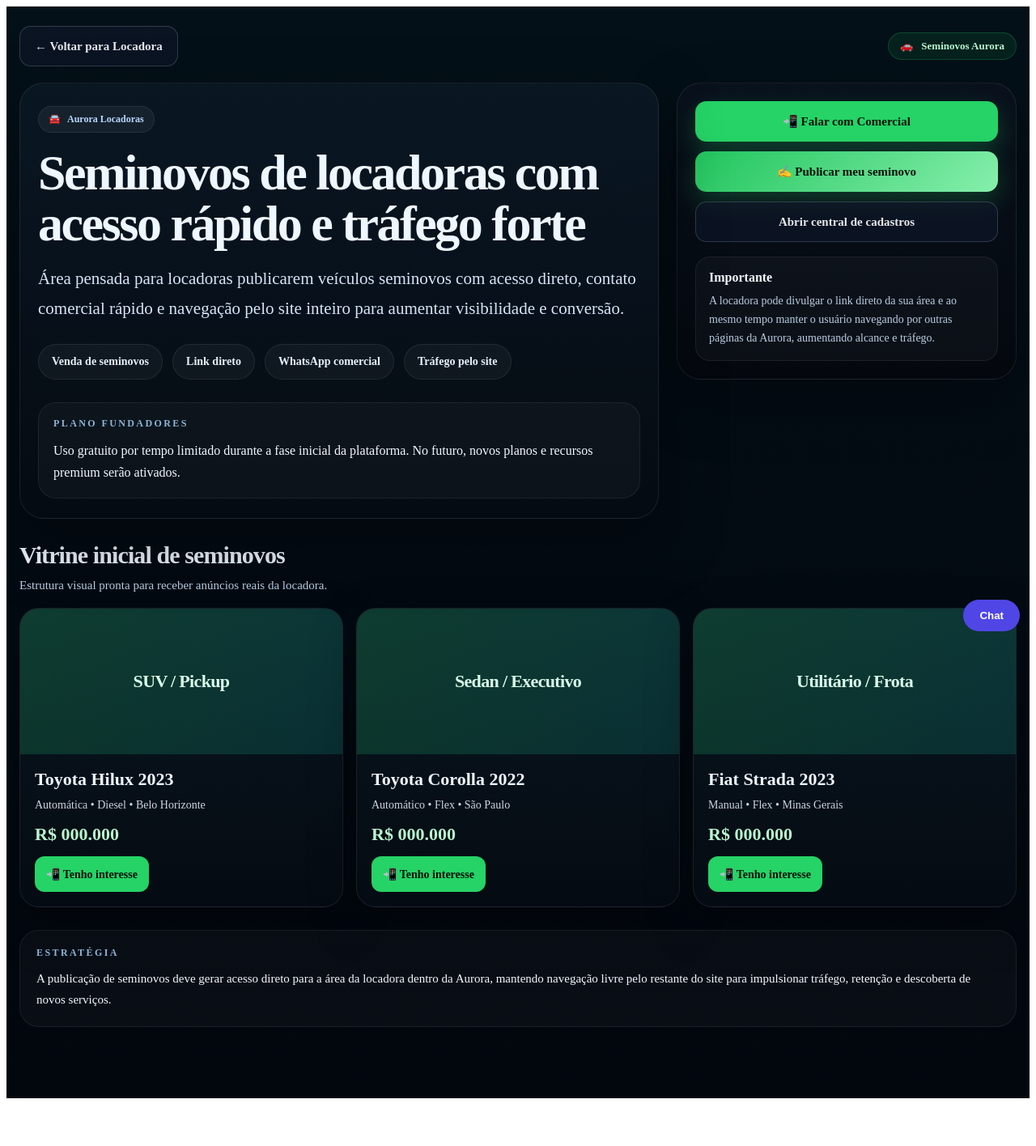
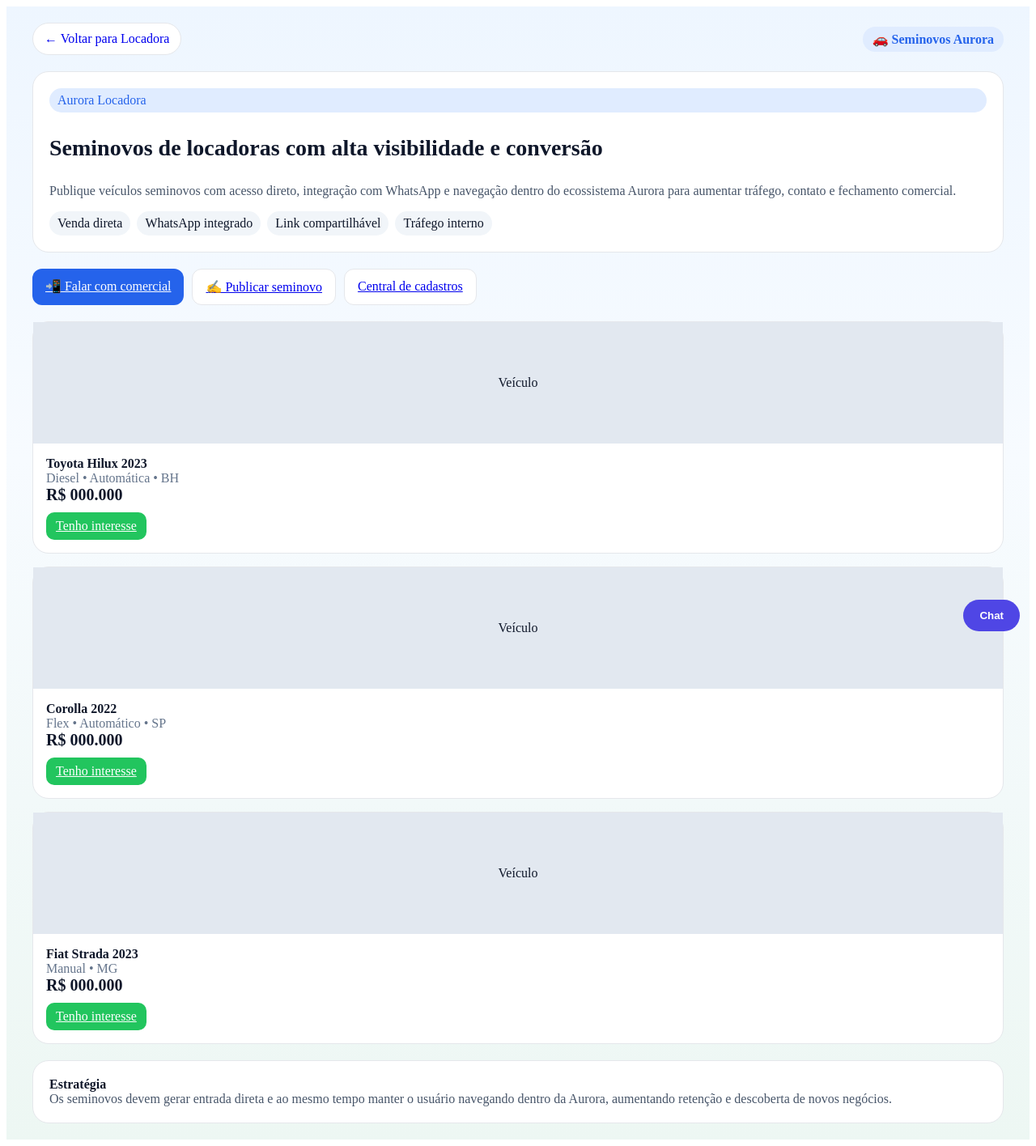
Before and after one commit to ricardogrupoexecutivo1-cpu/ricardo-ia-oficial, a Next.js app: page /locadora/seminovos in a window 1280 px wide. Shown: the whole page at 81% size. Before the commit the page ends 1365 px from the top, so only its background shows below. Built offline with nearby package versions, Linux system fonts and the light colour scheme.

Commit message:
seminovos no padrao claro aurora

```diff
--- a/app/locadora/seminovos/page.tsx
+++ b/app/locadora/seminovos/page.tsx
@@ -4,497 +4,261 @@ import Link from "next/link";
 
 export default function LocadoraSeminovosPage() {
   return (
-    <main
-      style={{
-        minHeight: "100vh",
-        background:
-          "radial-gradient(circle at top, rgba(34,197,94,0.14), transparent 0%, transparent 28%), radial-gradient(circle at right top, rgba(20,184,166,0.12), transparent 0%, transparent 22%), linear-gradient(180deg, #041018 0%, #02060d 100%)",
-        color: "#eef6ff",
-        overflowX: "hidden",
-      }}
-    >
-      <section
-        style={{
-          maxWidth: 1240,
-          margin: "0 auto",
-          padding: "24px 16px 88px",
-        }}
-      >
-        <div
-          style={{
-            display: "flex",
-            flexWrap: "wrap",
-            alignItems: "center",
-            justifyContent: "space-between",
-            gap: 12,
-            marginBottom: 20,
-          }}
-        >
-          <Link href="/locadora" style={secondaryButton}>
+    <main style={mainStyle}>
+      <section style={container}>
+        {/* HEADER */}
+        <header style={header}>
+          <Link href="/locadora" style={navBtn}>
             ← Voltar para Locadora
           </Link>
 
-          <div
-            style={{
-              display: "inline-flex",
-              alignItems: "center",
-              gap: 10,
-              padding: "8px 14px",
-              borderRadius: 999,
-              background: "rgba(34,197,94,0.10)",
-              border: "1px solid rgba(34,197,94,0.24)",
-              color: "#b9f7cf",
-              fontWeight: 800,
-              fontSize: 13,
-            }}
-          >
-            <span aria-hidden="true">🚗</span>
-            <span>Seminovos Aurora</span>
+          <div style={badge}>
+            🚗 Seminovos Aurora
           </div>
-        </div>
+        </header>
 
-        <div
-          className="aurora-seminovos-grid"
-          style={{
-            display: "grid",
-            gridTemplateColumns: "minmax(0, 1fr) minmax(320px, 420px)",
-            gap: 22,
-          }}
-        >
-          <article style={heroCard}>
-            <div
-              style={{
-                display: "inline-flex",
-                alignItems: "center",
-                gap: 8,
-                padding: "8px 12px",
-                borderRadius: 999,
-                background: "rgba(255,255,255,0.05)",
-                border: "1px solid rgba(255,255,255,0.07)",
-                color: "#b8d7ff",
-                fontWeight: 800,
-                fontSize: 12,
-                marginBottom: 18,
-              }}
-            >
-              <span aria-hidden="true">🚘</span>
-              <span>Aurora Locadoras</span>
-            </div>
+        {/* HERO */}
+        <section style={hero}>
+          <div style={chip}>Aurora Locadora</div>
 
-            <h1
-              style={{
-                margin: 0,
-                fontSize: "clamp(34px, 7vw, 62px)",
-                lineHeight: 1.02,
-                letterSpacing: "-0.04em",
-                fontWeight: 900,
-                maxWidth: 780,
-              }}
-            >
-              Seminovos de locadoras com acesso rápido e tráfego forte
+          <h1 style={title}>
+            Seminovos de locadoras com alta visibilidade e conversão
           </h1>
 
-            <p
-              style={{
-                marginTop: 18,
-                marginBottom: 0,
-                color: "#d5e5f7",
-                fontSize: "clamp(17px, 3.6vw, 21px)",
-                lineHeight: 1.72,
-                maxWidth: 760,
-              }}
-            >
-              Área pensada para locadoras publicarem veículos seminovos com
-              acesso direto, contato comercial rápido e navegação pelo site
-              inteiro para aumentar visibilidade e conversão.
+          <p style={text}>
+            Publique veículos seminovos com acesso direto, integração com WhatsApp
+            e navegação dentro do ecossistema Aurora para aumentar tráfego,
+            contato e fechamento comercial.
           </p>
 
-            <div
-              style={{
-                display: "flex",
-                flexWrap: "wrap",
-                gap: 12,
-                marginTop: 26,
-              }}
-            >
-              <div style={pillStyle}>Venda de seminovos</div>
-              <div style={pillStyle}>Link direto</div>
-              <div style={pillStyle}>WhatsApp comercial</div>
-              <div style={pillStyle}>Tráfego pelo site</div>
+          <div style={pillWrap}>
+            <div style={pill}>Venda direta</div>
+            <div style={pill}>WhatsApp integrado</div>
+            <div style={pill}>Link compartilhável</div>
+            <div style={pill}>Tráfego interno</div>
           </div>
+        </section>
 
-            <div style={infoBox}>
-              <div style={infoLabel}>PLANO FUNDADORES</div>
-              <div style={infoText}>
-                Uso gratuito por tempo limitado durante a fase inicial da
-                plataforma. No futuro, novos planos e recursos premium serão
-                ativados.
-              </div>
-            </div>
-          </article>
-
-          <aside style={sideCard}>
-            <div
-              style={{
-                display: "grid",
-                gap: 12,
-              }}
-            >
+        {/* AÇÕES */}
+        <section style={actions}>
           <a
             href="https://wa.me/5531997490074"
             target="_blank"
-                rel="noreferrer"
-                style={whatsButton}
+            style={primaryBtn}
           >
-                📲 Falar com Comercial
+            📲 Falar com comercial
           </a>
 
-              <Link href="/anunciar/cadastro" style={greenButton}>
-                ✍️ Publicar meu seminovo
+          <Link href="/anunciar/cadastro" style={secondaryBtn}>
+            ✍️ Publicar seminovo
           </Link>
 
-              <Link href="/locadora/cadastros" style={secondaryButton}>
-                Abrir central de cadastros
+          <Link href="/locadora/cadastros" style={secondaryBtn}>
+            Central de cadastros
           </Link>
-            </div>
-
-            <div style={sideInfoBox}>
-              <div style={sideInfoTitle}>Importante</div>
-              <div style={sideInfoText}>
-                A locadora pode divulgar o link direto da sua área e ao mesmo
-                tempo manter o usuário navegando por outras páginas da Aurora,
-                aumentando alcance e tráfego.
-              </div>
-            </div>
-          </aside>
-        </div>
-
-        <section style={{ marginTop: 28 }}>
-          <div
-            style={{
-              display: "flex",
-              alignItems: "end",
-              justifyContent: "space-between",
-              gap: 16,
-              flexWrap: "wrap",
-              marginBottom: 16,
-            }}
-          >
-            <div>
-              <h2
-                style={{
-                  margin: 0,
-                  fontSize: 30,
-                  fontWeight: 900,
-                  letterSpacing: "-0.03em",
-                }}
-              >
-                Vitrine inicial de seminovos
-              </h2>
-              <p
-                style={{
-                  margin: "8px 0 0",
-                  color: "#bcd3ea",
-                  fontSize: 15,
-                  lineHeight: 1.6,
-                }}
-              >
-                Estrutura visual pronta para receber anúncios reais da locadora.
-              </p>
-            </div>
-          </div>
-
-          <div
-            className="aurora-seminovos-cards"
-            style={{
-              display: "grid",
-              gridTemplateColumns: "repeat(auto-fit, minmax(280px, 1fr))",
-              gap: 16,
-            }}
-          >
-            <article style={vehicleCard}>
-              <div style={vehicleImageMock}>SUV / Pickup</div>
-              <div style={vehicleBody}>
-                <h3 style={vehicleTitle}>Toyota Hilux 2023</h3>
-                <div style={vehicleMeta}>Automática • Diesel • Belo Horizonte</div>
-                <div style={vehiclePrice}>R$ 000.000</div>
-                <a
-                  href="https://wa.me/5531997490074"
-                  target="_blank"
-                  rel="noreferrer"
-                  style={vehicleWhats}
-                >
-                  📲 Tenho interesse
-                </a>
-              </div>
-            </article>
-
-            <article style={vehicleCard}>
-              <div style={vehicleImageMock}>Sedan / Executivo</div>
-              <div style={vehicleBody}>
-                <h3 style={vehicleTitle}>Toyota Corolla 2022</h3>
-                <div style={vehicleMeta}>Automático • Flex • São Paulo</div>
-                <div style={vehiclePrice}>R$ 000.000</div>
-                <a
-                  href="https://wa.me/5531997490074"
-                  target="_blank"
-                  rel="noreferrer"
-                  style={vehicleWhats}
-                >
-                  📲 Tenho interesse
-                </a>
-              </div>
-            </article>
-
-            <article style={vehicleCard}>
-              <div style={vehicleImageMock}>Utilitário / Frota</div>
-              <div style={vehicleBody}>
-                <h3 style={vehicleTitle}>Fiat Strada 2023</h3>
-                <div style={vehicleMeta}>Manual • Flex • Minas Gerais</div>
-                <div style={vehiclePrice}>R$ 000.000</div>
-                <a
-                  href="https://wa.me/5531997490074"
-                  target="_blank"
-                  rel="noreferrer"
-                  style={vehicleWhats}
-                >
-                  📲 Tenho interesse
-                </a>
-              </div>
-            </article>
-          </div>
         </section>
 
-        <section
-          style={{
-            marginTop: 28,
-            padding: 20,
-            borderRadius: 24,
-            background: "rgba(255,255,255,0.03)",
-            border: "1px solid rgba(255,255,255,0.07)",
-          }}
-        >
-          <div
-            style={{
-              fontSize: 12,
-              fontWeight: 800,
-              letterSpacing: "0.2em",
-              color: "#8db5d9",
-              marginBottom: 12,
-            }}
-          >
-            ESTRATÉGIA
-          </div>
+        {/* LISTA */}
+        <section style={grid}>
+          <Card
+            title="Toyota Hilux 2023"
+            meta="Diesel • Automática • BH"
+          />
+          <Card
+            title="Corolla 2022"
+            meta="Flex • Automático • SP"
+          />
+          <Card
+            title="Fiat Strada 2023"
+            meta="Manual • MG"
+          />
+        </section>
 
-          <div
-            style={{
-              color: "#f2f8ff",
-              fontSize: 15,
-              lineHeight: 1.7,
-            }}
-          >
-            A publicação de seminovos deve gerar acesso direto para a área da
-            locadora dentro da Aurora, mantendo navegação livre pelo restante do
-            site para impulsionar tráfego, retenção e descoberta de novos
-            serviços.
+        {/* ESTRATÉGIA */}
+        <section style={strategy}>
+          <div style={strategyTitle}>Estratégia</div>
+          <div style={strategyText}>
+            Os seminovos devem gerar entrada direta e ao mesmo tempo manter o
+            usuário navegando dentro da Aurora, aumentando retenção e descoberta
+            de novos negócios.
           </div>
         </section>
       </section>
-
-      <style jsx global>{`
-        @media (max-width: 980px) {
-          .aurora-seminovos-grid {
-            grid-template-columns: 1fr !important;
-          }
-        }
-      `}</style>
     </main>
   );
 }
 
-const secondaryButton: React.CSSProperties = {
-  display: "inline-flex",
-  alignItems: "center",
-  justifyContent: "center",
-  minHeight: 48,
-  padding: "0 18px",
-  borderRadius: 14,
-  textDecoration: "none",
-  fontWeight: 700,
-  fontSize: 15,
-  color: "#e5e7eb",
-  border: "1px solid rgba(148,163,184,0.28)",
-  background: "rgba(15,23,42,0.62)",
+/* COMPONENTE */
+function Card({ title, meta }: any) {
+  return (
+    <div style={card}>
+      <div style={image}>Veículo</div>
+      <div style={body}>
+        <div style={cardTitle}>{title}</div>
+        <div style={cardMeta}>{meta}</div>
+        <div style={price}>R$ 000.000</div>
+
+        <a
+          href="https://wa.me/5531997490074"
+          target="_blank"
+          style={whats}
+        >
+          Tenho interesse
+        </a>
+      </div>
+    </div>
+  );
+}
+
+/* ESTILOS */
+const mainStyle = {
+  minHeight: "100vh",
+  background:
+    "linear-gradient(180deg, #eef6ff 0%, #f7fbff 40%, #edf7f3 100%)",
+  color: "#0f172a",
 };
 
-const greenButton: React.CSSProperties = {
-  display: "inline-flex",
-  alignItems: "center",
-  justifyContent: "center",
-  minHeight: 50,
-  padding: "0 18px",
-  borderRadius: 14,
-  textDecoration: "none",
-  fontWeight: 800,
-  fontSize: 15,
-  color: "#04110a",
-  background: "linear-gradient(135deg, #22c55e, #86efac)",
-  boxShadow: "0 12px 30px rgba(34,197,94,0.25)",
+const container = {
+  maxWidth: 1200,
+  margin: "0 auto",
+  padding: 20,
+  display: "grid",
+  gap: 20,
 };
 
-const whatsButton: React.CSSProperties = {
-  display: "inline-flex",
+const header = {
+  display: "flex",
+  justifyContent: "space-between",
   alignItems: "center",
-  justifyContent: "center",
-  minHeight: 50,
-  padding: "0 18px",
-  borderRadius: 14,
-  textDecoration: "none",
-  fontWeight: 800,
-  fontSize: 15,
-  color: "#04110a",
-  background: "#25D366",
-  boxShadow: "0 12px 30px rgba(37,211,102,0.25)",
 };
 
-const heroCard: React.CSSProperties = {
-  position: "relative",
-  overflow: "hidden",
-  borderRadius: 30,
-  border: "1px solid rgba(255,255,255,0.08)",
-  background:
-    "linear-gradient(180deg, rgba(10,24,36,0.92) 0%, rgba(5,11,18,0.98) 100%)",
-  boxShadow: "0 30px 80px rgba(0,0,0,0.38)",
-  padding: "28px 22px 24px",
-  minWidth: 0,
+const navBtn = {
+  padding: "10px 14px",
+  borderRadius: 999,
+  background: "#fff",
+  border: "1px solid #e5e7eb",
+  textDecoration: "none",
 };
 
-const sideCard: React.CSSProperties = {
-  borderRadius: 30,
-  border: "1px solid rgba(255,255,255,0.08)",
-  background:
-    "linear-gradient(180deg, rgba(10,18,30,0.96) 0%, rgba(4,8,14,0.99) 100%)",
-  boxShadow: "0 26px 70px rgba(0,0,0,0.34)",
-  padding: 22,
-  minWidth: 0,
-  alignSelf: "start",
+const badge = {
+  background: "#e0ecff",
+  color: "#2563eb",
+  padding: "6px 12px",
+  borderRadius: 999,
+  fontWeight: 800,
 };
 
-const pillStyle: React.CSSProperties = {
-  display: "inline-flex",
-  alignItems: "center",
-  justifyContent: "center",
-  minHeight: 42,
-  padding: "0 16px",
-  borderRadius: 999,
-  background: "rgba(255,255,255,0.04)",
-  border: "1px solid rgba(255,255,255,0.08)",
-  color: "#e5f0fb",
-  fontWeight: 700,
-  fontSize: 14,
+const hero = {
+  background: "#fff",
+  padding: 20,
+  borderRadius: 20,
+  border: "1px solid #e5e7eb",
 };
 
-const infoBox: React.CSSProperties = {
-  marginTop: 28,
-  padding: 18,
-  borderRadius: 22,
-  background: "rgba(255,255,255,0.03)",
-  border: "1px solid rgba(255,255,255,0.07)",
+const chip = {
+  background: "#e0ecff",
+  padding: "6px 10px",
+  borderRadius: 999,
+  color: "#2563eb",
 };
 
-const infoLabel: React.CSSProperties = {
-  fontSize: 12,
-  fontWeight: 800,
-  letterSpacing: "0.2em",
-  color: "#8db5d9",
-  marginBottom: 12,
+const title = {
+  fontSize: 28,
+  fontWeight: 900,
 };
 
-const infoText: React.CSSProperties = {
-  color: "#f2f8ff",
-  fontSize: 16,
-  lineHeight: 1.7,
+const text = {
+  color: "#475569",
 };
 
-const sideInfoBox: React.CSSProperties = {
-  marginTop: 18,
-  padding: 16,
-  borderRadius: 18,
-  background: "rgba(255,255,255,0.03)",
-  border: "1px solid rgba(255,255,255,0.07)",
+const pillWrap = {
+  display: "flex",
+  gap: 8,
+  flexWrap: "wrap",
 };
 
-const sideInfoTitle: React.CSSProperties = {
-  color: "#f3f8ff",
-  fontSize: 16,
-  fontWeight: 800,
-  marginBottom: 8,
+const pill = {
+  background: "#f1f5f9",
+  padding: "6px 10px",
+  borderRadius: 999,
 };
 
-const sideInfoText: React.CSSProperties = {
-  color: "#b8cde3",
-  fontSize: 14,
-  lineHeight: 1.65,
+const actions = {
+  display: "flex",
+  gap: 10,
+  flexWrap: "wrap",
 };
 
-const vehicleCard: React.CSSProperties = {
-  minWidth: 0,
-  borderRadius: 24,
-  overflow: "hidden",
-  background:
-    "linear-gradient(180deg, rgba(10,24,36,0.92), rgba(5,11,18,0.98))",
-  border: "1px solid rgba(255,255,255,0.08)",
-  boxShadow: "0 22px 60px rgba(0,0,0,0.28)",
+const primaryBtn = {
+  background: "#2563eb",
+  color: "#fff",
+  padding: "12px 16px",
+  borderRadius: 12,
 };
 
-const vehicleImageMock: React.CSSProperties = {
-  minHeight: 180,
+const secondaryBtn = {
+  background: "#fff",
+  border: "1px solid #e5e7eb",
+  padding: "12px 16px",
+  borderRadius: 12,
+};
+
+const grid = {
+  display: "grid",
+  gap: 16,
+};
+
+const card = {
+  background: "#fff",
+  borderRadius: 20,
+  border: "1px solid #e5e7eb",
+};
+
+const image = {
+  height: 150,
+  background: "#e2e8f0",
   display: "flex",
   alignItems: "center",
   justifyContent: "center",
-  fontWeight: 900,
-  fontSize: 22,
-  letterSpacing: "-0.03em",
-  color: "#d9fbe8",
-  background:
-    "linear-gradient(135deg, rgba(34,197,94,0.22), rgba(20,184,166,0.18))",
 };
 
-const vehicleBody: React.CSSProperties = {
-  padding: 18,
+const body = {
+  padding: 16,
 };
 
-const vehicleTitle: React.CSSProperties = {
-  margin: 0,
-  fontSize: 22,
-  fontWeight: 800,
-};
-
-const vehicleMeta: React.CSSProperties = {
-  marginTop: 8,
-  color: "#cbd5e1",
-  fontSize: 14,
-  lineHeight: 1.6,
-};
-
-const vehiclePrice: React.CSSProperties = {
-  marginTop: 12,
-  color: "#b9f7cf",
-  fontSize: 22,
+const cardTitle = {
   fontWeight: 900,
 };
 
-const vehicleWhats: React.CSSProperties = {
-  display: "inline-flex",
-  alignItems: "center",
-  justifyContent: "center",
-  marginTop: 14,
-  minHeight: 44,
-  padding: "0 14px",
-  borderRadius: 12,
-  textDecoration: "none",
-  fontWeight: 800,
-  fontSize: 14,
-  color: "#04110a",
-  background: "#25D366",
+const cardMeta = {
+  color: "#64748b",
 };
+
+const price = {
+  fontWeight: 900,
+  fontSize: 20,
+};
+
+const whats = {
+  marginTop: 10,
+  display: "inline-block",
+  background: "#22c55e",
+  color: "#fff",
+  padding: "8px 12px",
+  borderRadius: 10,
+};
+
+const strategy = {
+  background: "#fff",
+  padding: 20,
+  borderRadius: 20,
+  border: "1px solid #e5e7eb",
+};
+
+const strategyTitle = {
+  fontWeight: 900,
+};
+
+const strategyText = {
+  color: "#475569",
+};
```
Lines whose indentation alone changed are shown as unchanged.
